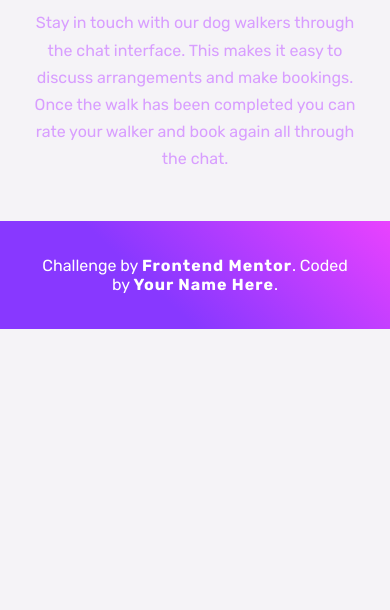
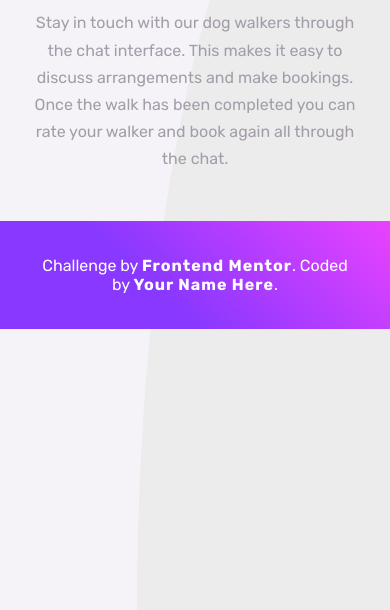
Before and after one commit to hilla10/chat-app-css-illustration-master, a plain HTML site: page index.html in a window 390 px wide. Shown: the part 697-1307 px from the top of the page. Before the commit the page ends 1026 px from the top, so only its background shows below. Drawn offline with Linux system fonts and the light colour scheme.

Commit message:
modified

```diff
--- a/css/main.css
+++ b/css/main.css
@@ -67,10 +67,12 @@ h1 {
     font-size: 2.5rem;
     margin-bottom: 25px;
     font-weight: 500;
+    color: var(--very-dark-desaturated-violet);
 }
 
 .main__right p {
     line-height: 1.7;
+    color: var(--dark-grayish-violet);
 }
 
 .bg_gradient {
@@ -80,6 +82,17 @@ h1 {
     background: var(--bg-gradient);
     border-radius: 0 0 291px 182px;
     margin-bottom: 4rem;
+}
+
+.bg__light {
+    position: absolute;
+    z-index: -1;
+    right: 0;
+    top: 122px;
+    width: 245px;
+    height: 100%;
+    background: #ececec;
+    border-radius: 250px 0 0 0;
 }
 
 .main__mobile {
@@ -381,4 +394,10 @@ a:hover {
         left: 65px;
     }
 
+    .bg__light {
+        top: 437px;
+        width: 253px;
+        height: 100%;
+        border-radius: 100% 0px 0 0;
+    }
 }
--- a/index.html
+++ b/index.html
@@ -97,6 +97,8 @@
         discuss arrangements and make bookings. Once the walk has been completed you can rate
         your walker and book again all through the chat.</p>
     </div>
+
+    <div class="bg__light"></div>
   </main>
 
   <footer class="footer">
```
